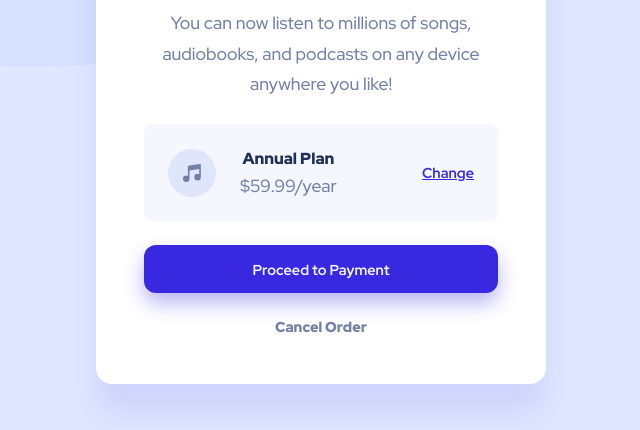
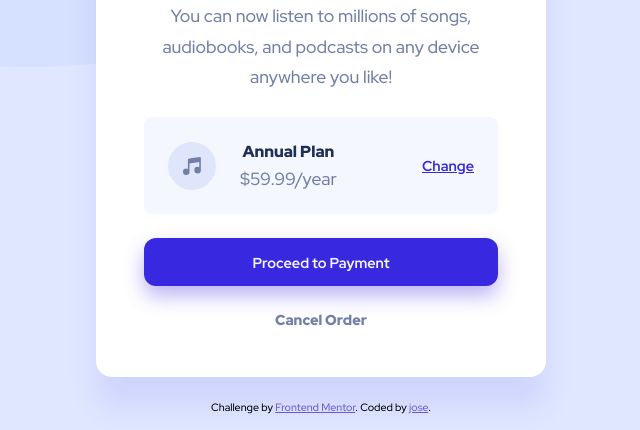
Before and after one commit to jagurdev/frontendmentor, a plain HTML site: page frontendmentor/order-summary-component-main/index.html in a window 1280 px wide. Shown: the part 370-800 px from the top of the page, without its empty margins (319-959 px from the left). Drawn offline with Linux system fonts and the light colour scheme.

Commit message:
Show and style attribution

```diff
--- a/frontendmentor/order-summary-component-main/index.html
+++ b/frontendmentor/order-summary-component-main/index.html
@@ -34,9 +34,11 @@
     </div>
   </main>
 
-  <!-- <div class="attribution">
-    Challenge by <a href="https://www.frontendmentor.io?ref=challenge" target="_blank">Frontend Mentor</a>.
-    Coded by <a href="#">Your Name Here</a>.
-  </div> -->
+  <footer>
+    <div class="attribution">
+      Challenge by <a href="https://www.frontendmentor.io?ref=challenge" target="_blank">Frontend Mentor</a>.
+      Coded by <a href="https://jagur.dev">jose</a>.
+    </div>
+  </footer>
 </body>
 </html>
--- a/frontendmentor/order-summary-component-main/styles.css
+++ b/frontendmentor/order-summary-component-main/styles.css
@@ -55,6 +55,9 @@ body {
   font-family: 'Red Hat Display', sans-serif;
   height: 100vh;
   background: repeat-x url('images/pattern-background-desktop.svg') var(--surface-3);
+  display: flex;
+  flex-flow: column;
+  padding-block: 1rem;
 }
 
 /* MAIN */
@@ -197,3 +200,15 @@ button:hover {
   cursor: pointer;
   background-color: var(--brand-soft);
 }
+
+/* FOOTER */
+
+footer {
+  justify-self: flex-end;
+  font-size: 0.666rem;
+  text-align: center;
+
+  & a {
+    color: slateblue;
+  }
+}
```
